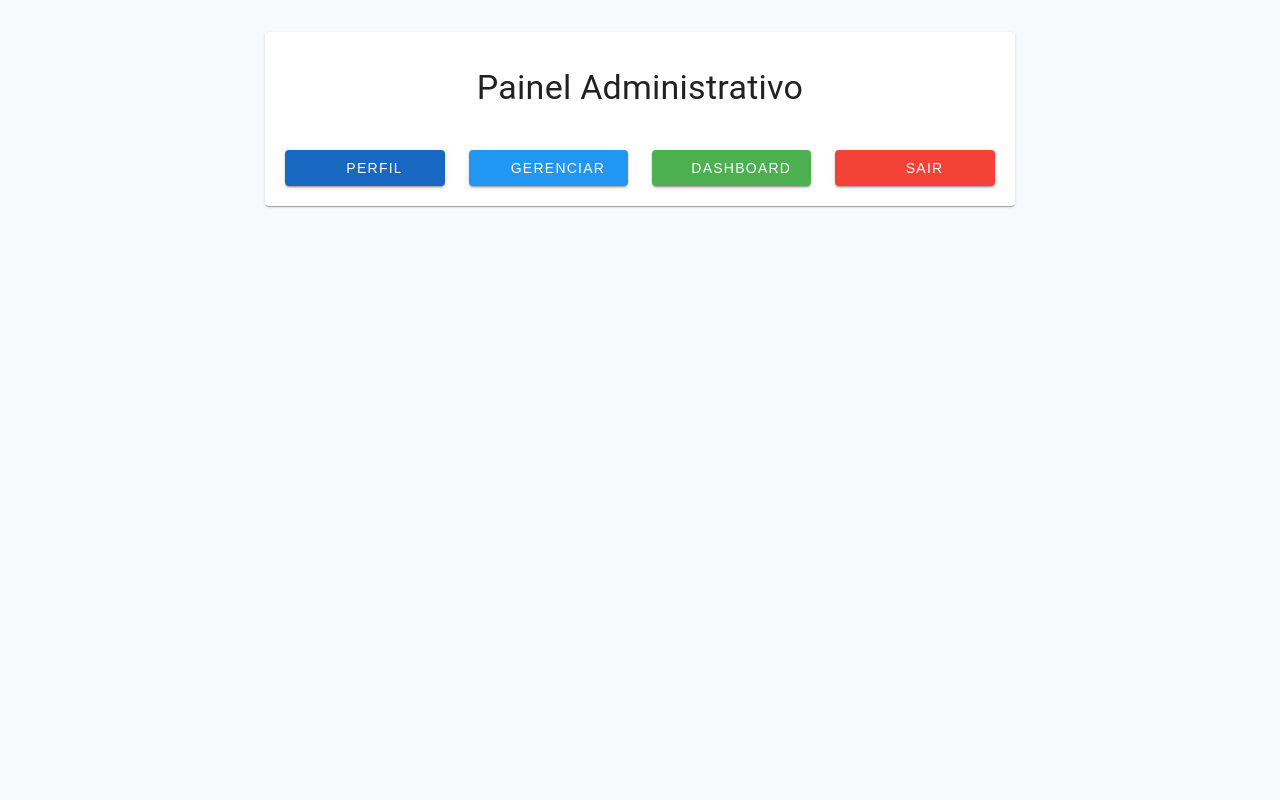
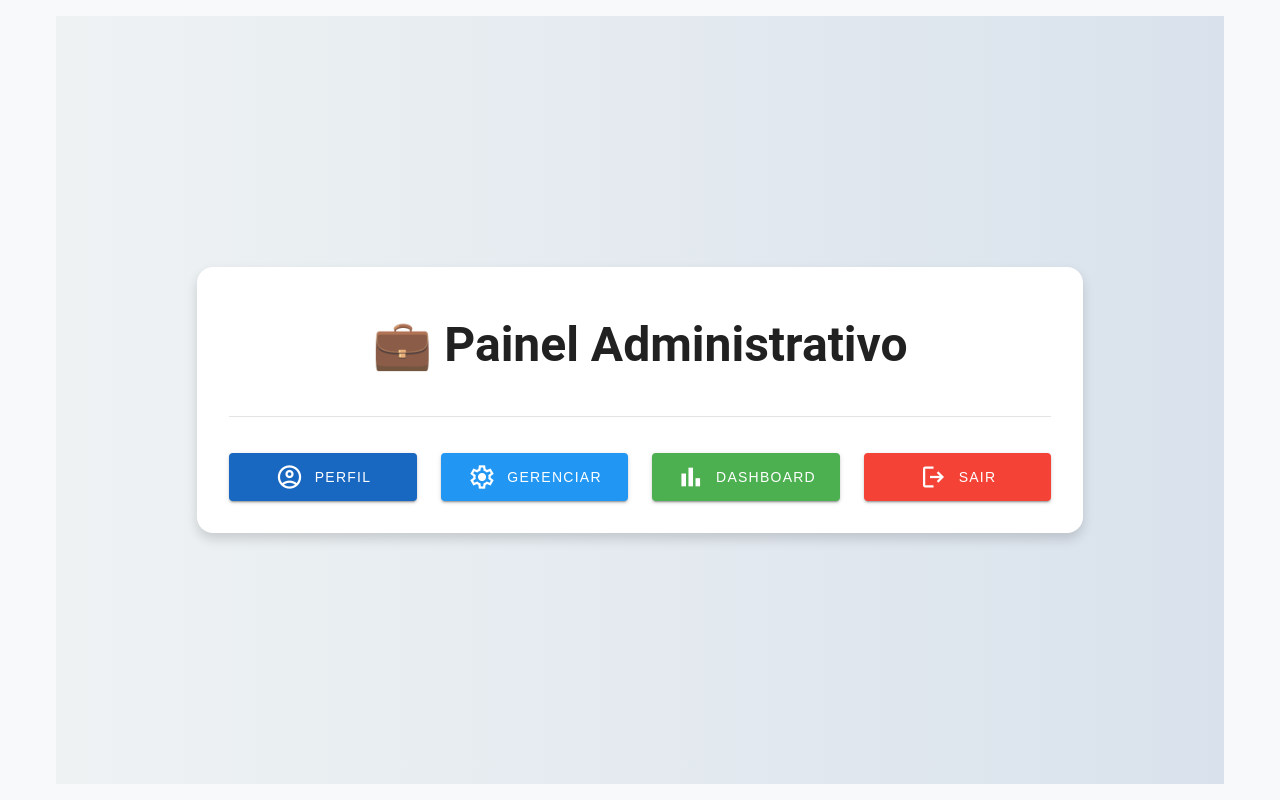
Before and after one commit to dborgessdev/conexa-gym, a Vue app in the folder frontend/: page /admin/home in a window 1280 px wide. Built offline with nearby package versions, Linux system fonts and the light colour scheme; sample sign-in values are in the browser's storage.

Commit message:
[Commit-13] Adicionando estilização básica HomeAdmin e GerenciarAdmin

```diff
--- a/frontend/index.html
+++ b/frontend/index.html
@@ -1,10 +1,14 @@
-<!doctype html>
+<!DOCTYPE html>
 <html lang="en">
   <head>
     <meta charset="UTF-8" />
-    <link rel="icon" type="image/svg+xml" href="/vite.svg" />
+    <link rel="icon" href="/favicon.ico" />
     <meta name="viewport" content="width=device-width, initial-scale=1.0" />
-    <title>Vite + Vue</title>
+    <title>Vue App</title>
+    <link
+      rel="stylesheet"
+      href="https://fonts.googleapis.com/css2?family=Material+Symbols+Outlined:opsz,wght,FILL,GRAD@20..48,100..700,0..1,-50..200"
+    />
   </head>
   <body>
     <div id="app"></div>
--- a/frontend/package.json
+++ b/frontend/package.json
@@ -10,6 +10,7 @@
   },
   "dependencies": {
     "axios": "^1.7.9",
+    "material-symbols": "^0.28.2",
     "vue": "^3.5.13",
     "vue-router": "^4.5.0",
     "vuetify": "^3.7.12"
--- /dev/null
+++ b/frontend/src/assets/styles.css
@@ -0,0 +1,15 @@
+.btn-amarelo {
+    background-color: #ecbe25ec;
+    color: #000;
+}
+
+.btn-amarelo:hover {
+    background-color: #eccb0d;
+}
+
+.v-container {
+    display: flex;
+    justify-content: start;
+    align-items: top;
+    height: 100vh;
+}
--- a/frontend/src/main.js
+++ b/frontend/src/main.js
@@ -6,6 +6,7 @@ import { createVuetify } from "vuetify";
 import "vuetify/styles";
 import * as components from "vuetify/components";
 import * as directives from "vuetify/directives";
+import 'material-symbols';
 
 const vuetify = createVuetify({
   components,
--- a/frontend/src/router/index.js
+++ b/frontend/src/router/index.js
@@ -9,7 +9,7 @@ import PerfilProfessor from "../views/PerfilProfessor.vue";
 import PerfilAluno from "../views/PerfilAluno.vue";
 import PerfilUsuario from "../views/PerfilUsuario.vue";
 import GerenciarAdmin from "../views/GerenciarAdmin.vue";
-
+import '../assets/styles.css';
 
 const routes = [
   //rotas básicas
--- a/frontend/src/views/GerenciarAdmin.vue
+++ b/frontend/src/views/GerenciarAdmin.vue
@@ -1,42 +1,61 @@
 <template>
   <v-container>
     <v-card>
-      <v-card-title>Gerenciar Usuários</v-card-title>
+      <v-card-title class="d-flex align-center justify-space-between">
+      <span>Gerenciar Usuários</span>
+      <v-btn color="primary" to="/home">
+        <span class="material-symbols-outlined">home</span> Home
+      </v-btn>
+    </v-card-title>
       <v-card-text>
         <v-menu>
           <template v-slot:activator="{ props }">
-            <v-btn v-bind="props">Alunos</v-btn>
+            <v-btn v-bind="props">
+              <span class="material-symbols-outlined">group</span> Alunos
+            </v-btn>
           </template>
           <v-list>
             <v-list-item v-for="aluno in alunos" :key="aluno.id">
               {{ aluno.username }} - {{ aluno.age }} anos
-              <v-btn @click="editarAluno(aluno)">Editar</v-btn>
+              <v-btn @click="editarAluno(aluno)" class="btn-amarelo">
+                <span class="material-symbols-outlined">edit</span> Editar
+              </v-btn>
             </v-list-item>
           </v-list>
         </v-menu>
 
-        <v-btn color="primary" @click="dialogAluno = true">Adicionar Aluno</v-btn>
+        <v-btn color="primary" @click="dialogAluno = true">
+          <span class="material-symbols-outlined">person_add</span> Adicionar Aluno
+        </v-btn>
 
         <v-menu>
           <template v-slot:activator="{ props }">
-            <v-btn v-bind="props">Professores</v-btn>
+            <v-btn v-bind="props">
+              <span class="material-symbols-outlined">school</span> Professores
+            </v-btn>
           </template>
           <v-list>
             <v-list-item v-for="professor in professores" :key="professor.id">
               {{ professor.username }} - {{ professor.specialty }}
-              <v-btn @click="editarProfessor(professor)">Editar</v-btn>
+              <v-btn @click="editarProfessor(professor)" class="btn-amarelo">
+                <span class="material-symbols-outlined">edit</span> Editar
+              </v-btn>
             </v-list-item>
           </v-list>
         </v-menu>
 
-        <v-btn color="primary" @click="dialogProfessor = true">Adicionar Professor</v-btn>
+        <v-btn color="primary" @click="dialogProfessor = true">
+          <span class="material-symbols-outlined">person_add</span> Adicionar Professor
+        </v-btn>
       </v-card-text>
     </v-card>
 
     <!-- Modal para cadastrar Aluno -->
     <v-dialog v-model="dialogAluno" max-width="400px">
       <v-card>
-        <v-card-title>Cadastrar Aluno</v-card-title>
+        <v-card-title>
+          <span class="material-symbols-outlined">person_add</span> Cadastrar Aluno
+        </v-card-title>
         <v-card-text>
           <v-text-field v-model="novoAluno.username" label="Nome"></v-text-field>
           <v-text-field v-model="novoAluno.email" label="Email"></v-text-field>
@@ -46,8 +65,12 @@
           <v-text-field v-model="novoAluno.height" label="Altura (m)" type="number"></v-text-field>
         </v-card-text>
         <v-card-actions>
-          <v-btn @click="dialogAluno = false">Cancelar</v-btn>
-          <v-btn color="primary" @click="cadastrarAluno">Salvar</v-btn>
+          <v-btn @click="dialogAluno = false">
+            <span class="material-symbols-outlined">cancel</span> Cancelar
+          </v-btn>
+          <v-btn color="primary" @click="cadastrarAluno">
+            <span class="material-symbols-outlined">save</span> Salvar
+          </v-btn>
         </v-card-actions>
       </v-card>
     </v-dialog>
@@ -55,7 +78,9 @@
     <!-- Modal para cadastrar Professor -->
     <v-dialog v-model="dialogProfessor" max-width="400px">
       <v-card>
-        <v-card-title>Cadastrar Professor</v-card-title>
+        <v-card-title>
+          <span class="material-symbols-outlined">person_add</span> Cadastrar Professor
+        </v-card-title>
         <v-card-text>
           <v-text-field v-model="novoProfessor.username" label="Nome"></v-text-field>
           <v-text-field v-model="novoProfessor.email" label="Email"></v-text-field>
@@ -64,8 +89,12 @@
           <v-text-field v-model="novoProfessor.experience" label="Experiência (anos)" type="number"></v-text-field>
         </v-card-text>
         <v-card-actions>
-          <v-btn @click="dialogProfessor = false">Cancelar</v-btn>
-          <v-btn color="primary" @click="cadastrarProfessor">Salvar</v-btn>
+          <v-btn @click="dialogProfessor = false">
+            <span class="material-symbols-outlined">cancel</span> Cancelar
+          </v-btn>
+          <v-btn color="primary" @click="cadastrarProfessor">
+            <span class="material-symbols-outlined">save</span> Salvar
+          </v-btn>
         </v-card-actions>
       </v-card>
     </v-dialog>
@@ -73,7 +102,9 @@
     <!-- Modal para editar Aluno -->
     <v-dialog v-model="dialogEditarAluno" max-width="400px">
       <v-card>
-        <v-card-title>Editar Aluno</v-card-title>
+        <v-card-title>
+          <span class="material-symbols-outlined">edit</span> Editar Aluno
+        </v-card-title>
         <v-card-text>
           <v-text-field v-model="alunoEditando.username" label="Nome"></v-text-field>
           <v-text-field v-model="alunoEditando.email" label="Email"></v-text-field>
@@ -83,8 +114,12 @@
           <v-text-field v-model="alunoEditando.height" label="Altura (m)" type="number"></v-text-field>
         </v-card-text>
         <v-card-actions>
-          <v-btn @click="dialogEditarAluno = false">Cancelar</v-btn>
-          <v-btn color="primary" @click="salvarEdicaoAluno">Salvar</v-btn>
+          <v-btn @click="dialogEditarAluno = false">
+            <span class="material-symbols-outlined">cancel</span> Cancelar
+          </v-btn>
+          <v-btn color="primary" @click="salvarEdicaoAluno">
+            <span class="material-symbols-outlined">save</span> Salvar
+          </v-btn>
         </v-card-actions>
       </v-card>
     </v-dialog>
@@ -92,7 +127,9 @@
     <!-- Modal para editar Professor -->
     <v-dialog v-model="dialogEditarProfessor" max-width="400px">
       <v-card>
-        <v-card-title>Editar Professor</v-card-title>
+        <v-card-title>
+          <span class="material-symbols-outlined">edit</span> Editar Professor
+        </v-card-title>
         <v-card-text>
           <v-text-field v-model="professorEditando.username" label="Nome"></v-text-field>
           <v-text-field v-model="professorEditando.email" label="Email"></v-text-field>
@@ -101,8 +138,12 @@
           <v-text-field v-model="professorEditando.experience" label="Experiência (anos)" type="number"></v-text-field>
         </v-card-text>
         <v-card-actions>
-          <v-btn @click="dialogEditarProfessor = false">Cancelar</v-btn>
-          <v-btn color="primary" @click="salvarEdicaoProfessor">Salvar</v-btn>
+          <v-btn @click="dialogEditarProfessor = false">
+            <span class="material-symbols-outlined">cancel</span> Cancelar
+          </v-btn>
+          <v-btn color="primary" @click="salvarEdicaoProfessor">
+            <span class="material-symbols-outlined">save</span> Salvar
+          </v-btn>
         </v-card-actions>
       </v-card>
     </v-dialog>
--- a/frontend/src/views/HomeAdmin.vue
+++ b/frontend/src/views/HomeAdmin.vue
@@ -1,32 +1,35 @@
 <template>
   <v-container class="fill-height">
     <v-row justify="center">
-      <v-col cols="12" md="8">
-        <v-card class="pa-5">
-          <v-card-title class="text-center text-h4">Painel Administrativo</v-card-title>
+      <v-col cols="12" md="10">
+        <v-card class="pa-8 shadow-card">
+          <v-card-title class="text-center text-h3 font-weight-bold text-wrap">
+            💼 Painel Administrativo
+          </v-card-title>
+          <v-divider class="my-6"></v-divider>
 
-          <v-row class="mt-4">
+          <v-row class="mt-6" justify="center">
             <v-col cols="6" sm="3">
-              <v-btn block color="primary" @click="goTo('perfil')">
-                <v-icon left>mdi-account</v-icon> Perfil
+              <v-btn block color="primary" class="btn-hover text-wrap btn-large" @click="goTo('perfil')">
+                <span class="material-symbols-outlined">account_circle</span> Perfil
               </v-btn>
             </v-col>
 
             <v-col cols="6" sm="3">
-              <v-btn block color="blue" @click="goTo('gerenciar')">
-                <v-icon left>mdi-cog</v-icon> Gerenciar
+              <v-btn block color="blue" class="btn-hover text-wrap btn-large" @click="goTo('gerenciar')">
+                <span class="material-symbols-outlined">settings</span> Gerenciar
               </v-btn>
             </v-col>
 
             <v-col cols="6" sm="3">
-              <v-btn block color="green" @click="goTo('dashboard')">
-                <v-icon left>mdi-chart-bar</v-icon> Dashboard
+              <v-btn block color="green" class="btn-hover text-wrap btn-large" @click="goTo('dashboard')">
+                <span class="material-symbols-outlined">bar_chart</span> Dashboard
               </v-btn>
             </v-col>
 
             <v-col cols="6" sm="3">
-              <v-btn block color="red" @click="logout">
-                <v-icon left>mdi-logout</v-icon> Sair
+              <v-btn block color="red" class="btn-hover text-wrap btn-large" @click="logout">
+                <span class="material-symbols-outlined">logout</span> Sair
               </v-btn>
             </v-col>
           </v-row>
@@ -57,5 +60,39 @@ export default {
   justify-content: center;
   align-items: center;
   height: 100vh;
+  background: linear-gradient(to right, #eef2f3, #d9e2ec);
+  padding: 50px;
+}
+
+.shadow-card {
+  box-shadow: 0 6px 12px rgba(0, 0, 0, 0.15);
+  border-radius: 16px;
+  max-width: 900px;
+}
+
+.btn-hover {
+  transition: all 0.3s ease-in-out;
+  white-space: normal;
+}
+
+.btn-hover:hover {
+  transform: scale(1.08);
+  filter: brightness(1.2);
+}
+
+.btn-large {
+  font-size: 14px;
+  padding: 24px 70px;
+}
+
+.material-symbols-outlined {
+  font-size: 28px;
+  margin-right: 10px;
+}
+
+.text-wrap {
+  white-space: normal;
+  word-break: break-word;
+  text-align: center;
 }
 </style>
```
Also changed, not shown: 1 other file (tests, documents, lock files or other folders).
